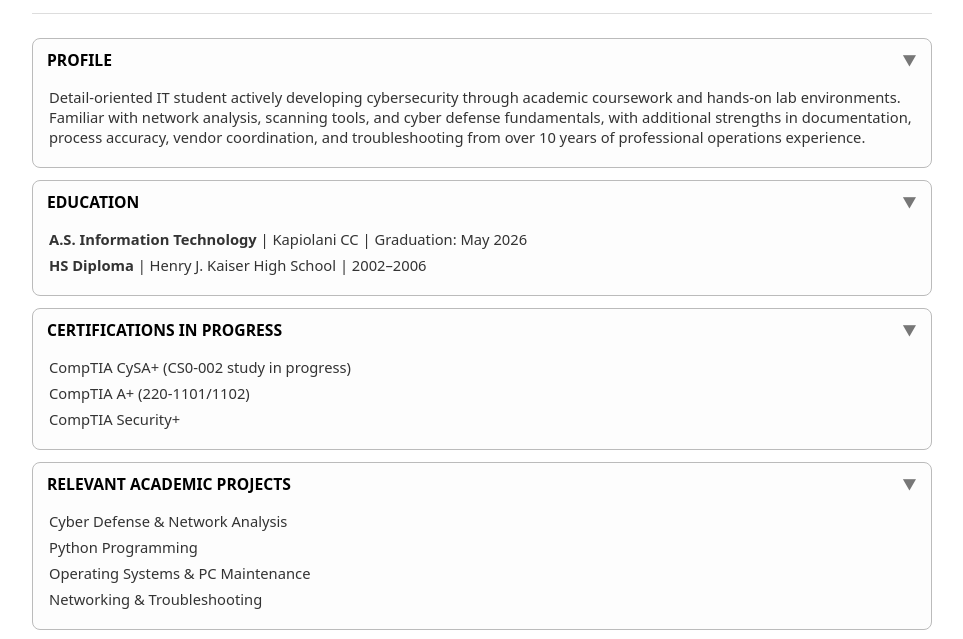
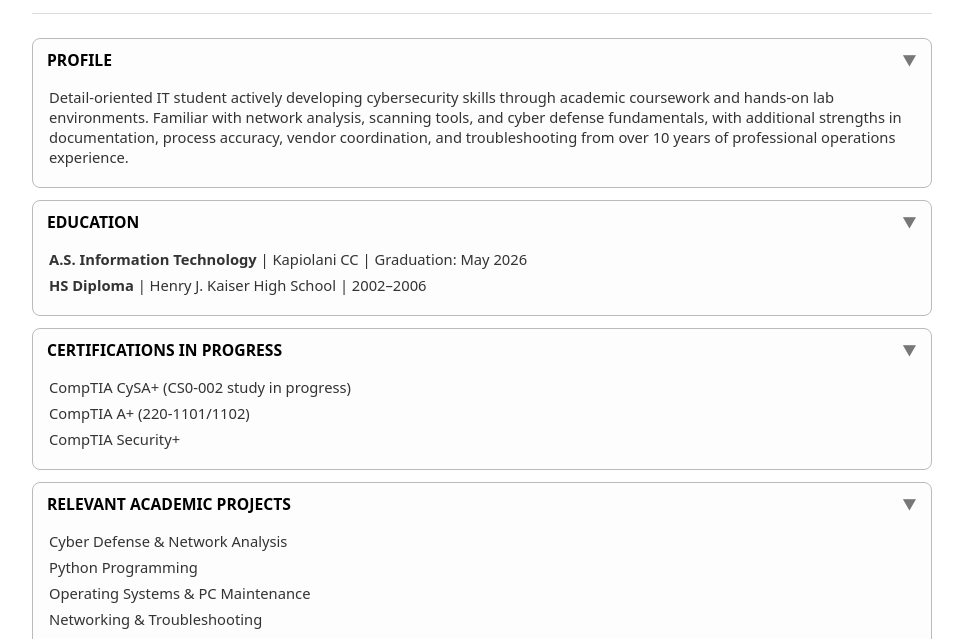
Before and after one commit to cheddahbear/theodore-resume, a plain HTML site: page index.html in a window 1280 px wide. Shown: the part 132-771 px from the top of the page, without its empty margins (158-1121 px from the left). Drawn offline with Linux system fonts and the light colour scheme.

Commit message:
Update index.html

```diff
--- a/index.html
+++ b/index.html
@@ -142,7 +142,7 @@
       </summary>
       <div class="section-content">
         <p>
-          Detail-oriented IT student actively developing cybersecurity through academic coursework and
+          Detail-oriented IT student actively developing cybersecurity skills through academic coursework and
           hands-on lab environments. Familiar with network analysis, scanning tools, and cyber defense fundamentals,
           with additional strengths in documentation, process accuracy, vendor coordination, and troubleshooting from
           over 10 years of professional operations experience.
```
